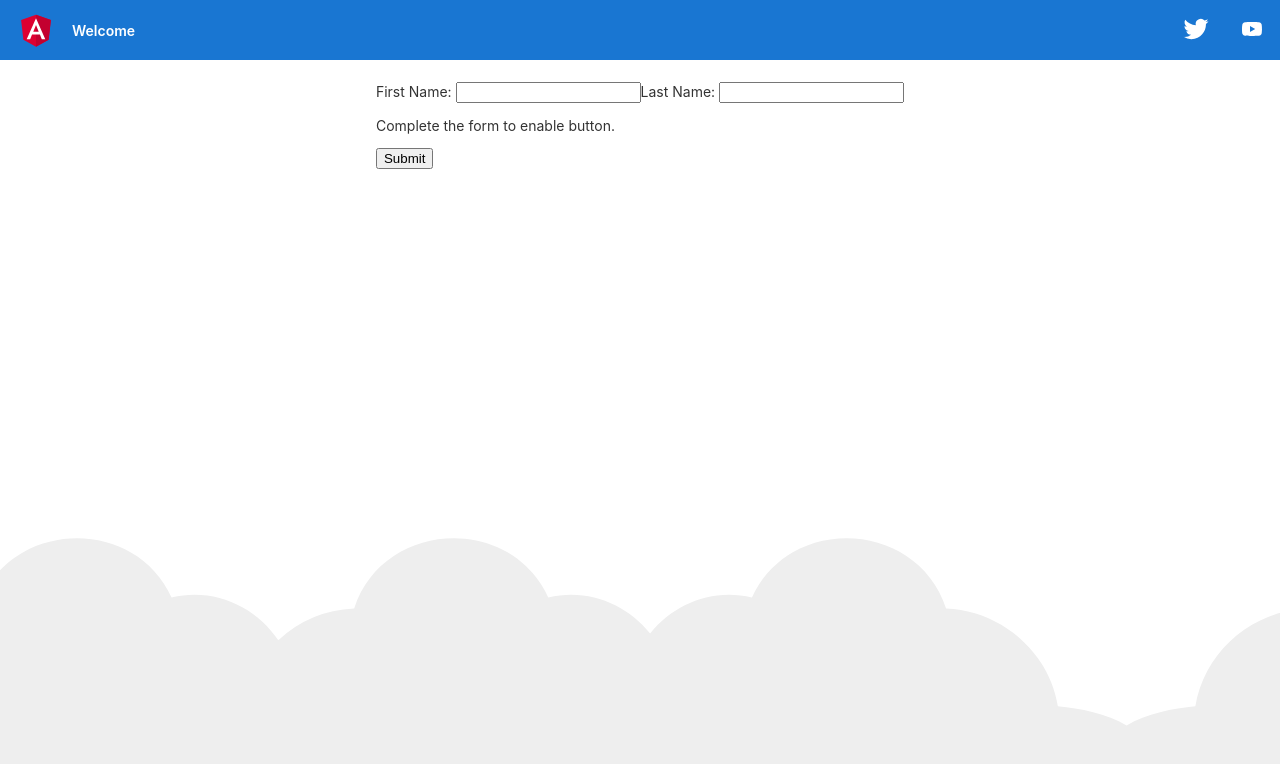
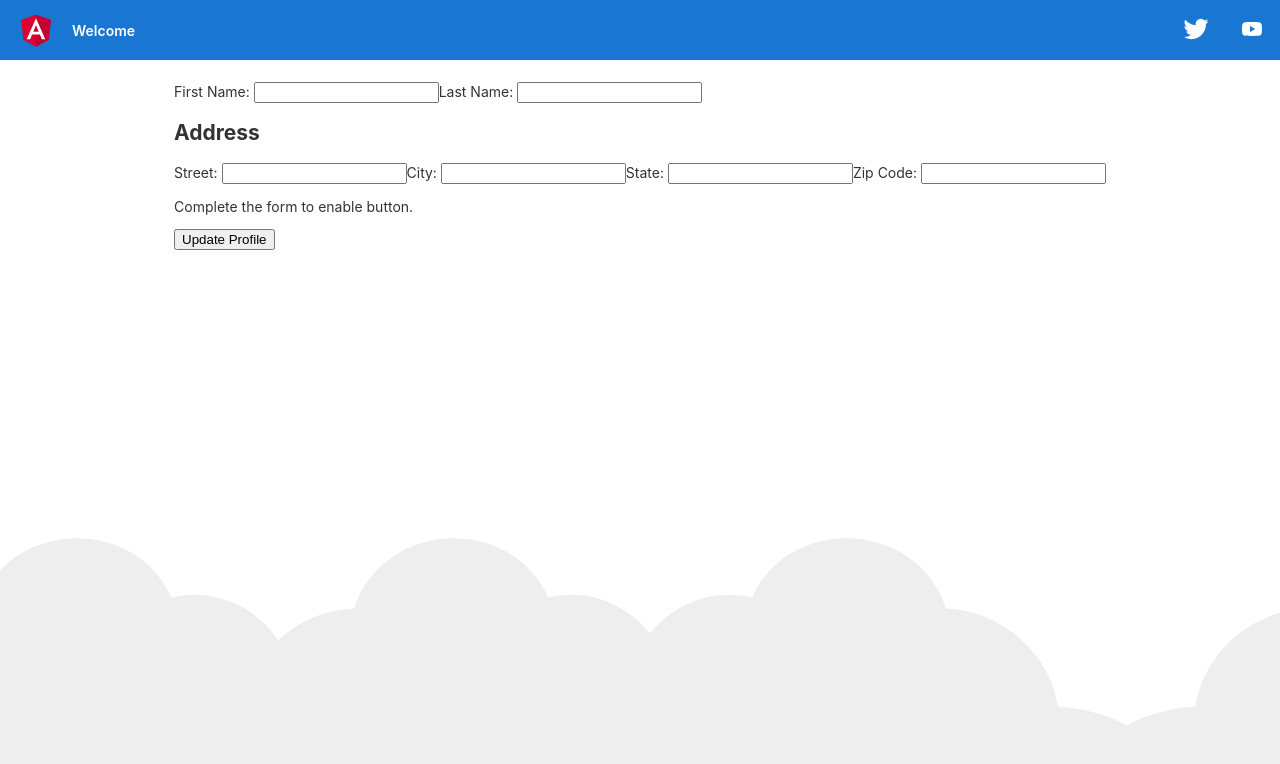
Before and after one commit to flobev/AngularForm, an Angular app: page / in a window 1280 px wide. Shown: the top 764 px of the page. Built offline with nearby package versions, Linux system fonts and the light colour scheme.

Commit message:
Modification des valeurs avec bouton update

```diff
--- a/src/app/profile-editor/profile-editor.component.html
+++ b/src/app/profile-editor/profile-editor.component.html
@@ -6,6 +6,22 @@
     <label for="last-name">Last Name: </label>
     <input id="last-name" type="text" formControlName="lastName">
 
+    <div formGroupName="address">
+        <h2>Address</h2>
+
+        <label for="street">Street: </label>
+        <input id="street" type="text" formControlName="street">
+
+        <label for="city">City: </label>
+        <input id="city" type="text" formControlName="city">
+
+        <label for="state">State: </label>
+        <input id="state" type="text" formControlName="state">
+
+        <label for="zip">Zip Code: </label>
+        <input id="zip" type="text" formControlName="zip">
+    </div>
+
     <p>Complete the form to enable button.</p>
-    <button type="submit" [disabled]="!profileForm.valid">Submit</button>
+    <button (click)="updateProfile()">Update Profile</button>
 </form>
--- a/src/app/profile-editor/profile-editor.component.ts
+++ b/src/app/profile-editor/profile-editor.component.ts
@@ -11,6 +11,12 @@ export class ProfileEditorComponent implements OnInit {
   profileForm = new FormGroup({
     firstName: new FormControl(''),
     lastName: new FormControl(''),
+    address: new FormGroup({
+      street: new FormControl(''),
+      city: new FormControl(''),
+      state: new FormControl(''),
+      zip: new FormControl('')
+    })
   });
 
   constructor() { }
@@ -20,6 +26,15 @@ export class ProfileEditorComponent implements OnInit {
     console.warn(this.profileForm.value);
   }
 
+  updateProfile() {
+    this.profileForm.patchValue({
+      firstName: 'Nancy',
+      address: {
+        street: '123 Drew Street'
+      }
+    });
+  }
+
   ngOnInit(): void {
   }
 
```
